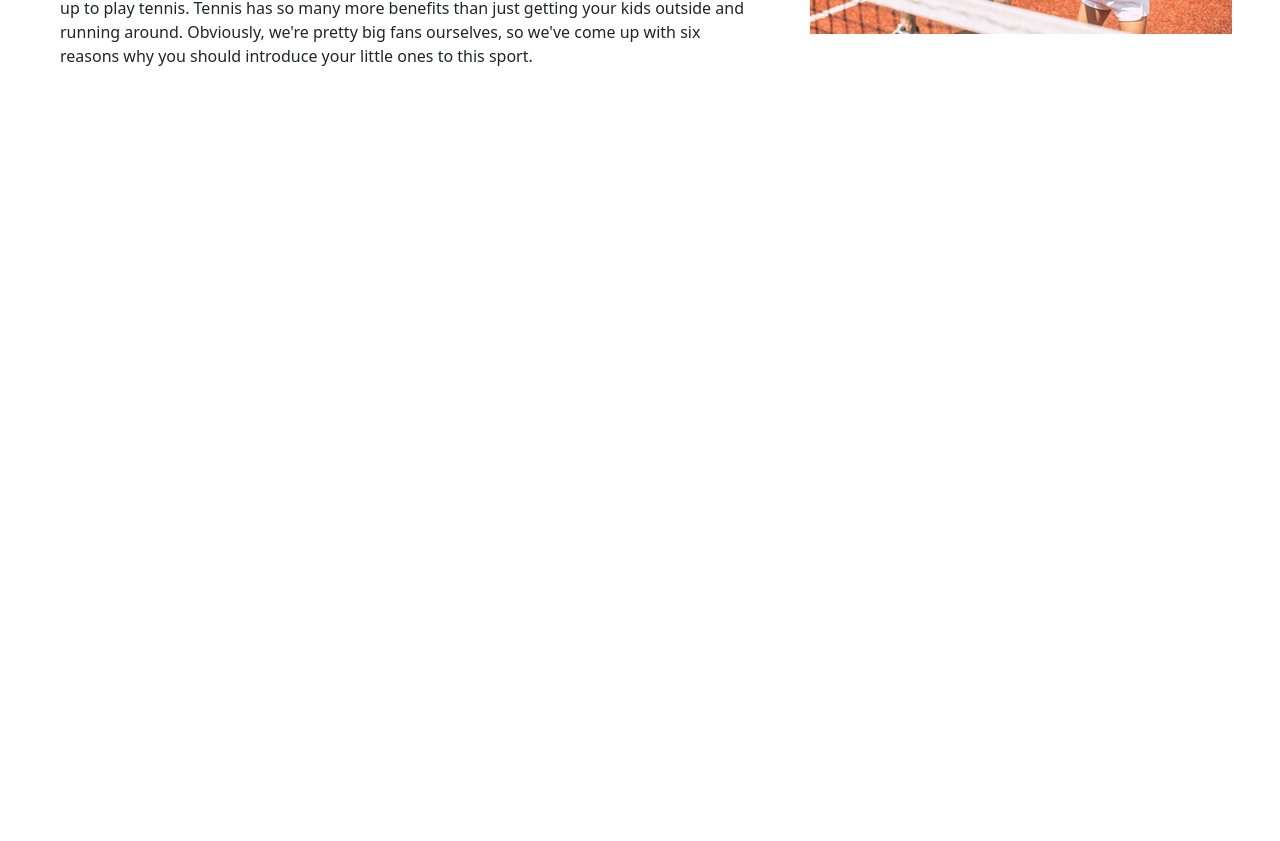
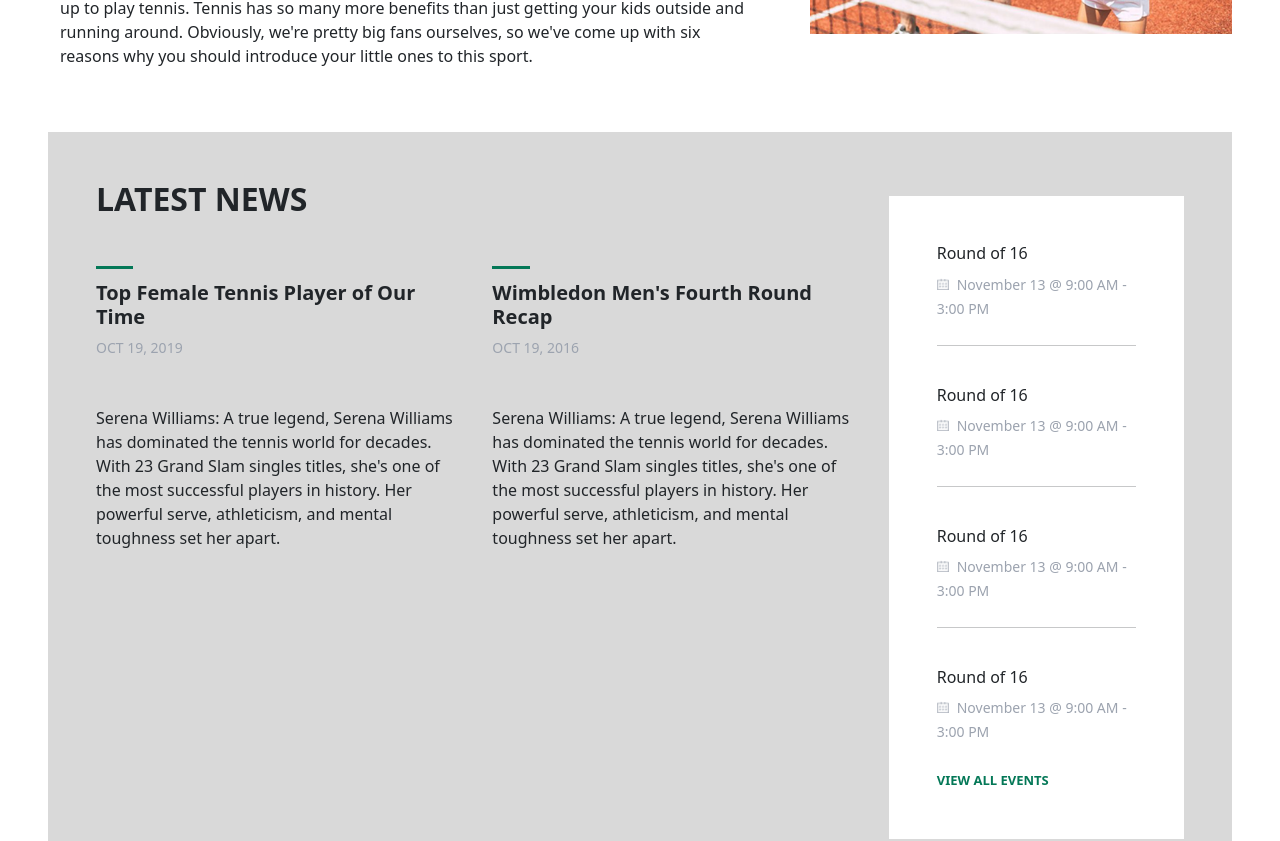
Before and after one commit to andersantos93/tennis-landing-page, a React (Vite) app: page / in a window 1280 px wide. Shown: the part 940-1781 px from the top of the page. Before the commit the page ends 1024 px from the top, so only its background shows below. Built offline with nearby package versions, Linux system fonts and the light colour scheme.

Commit message:
add latest news section with responsive layout

```diff
--- a/src/App.jsx
+++ b/src/App.jsx
@@ -3,12 +3,14 @@
 
 import About from "./components/About";
 import DoMore from "./components/DoMore";
+import LatestNews from "./components/LatestNews";
 
 function App() {
   return (
     <>
       <About />
       <DoMore />
+      <LatestNews />
     </>
   );
 }
--- a/src/components/About.jsx
+++ b/src/components/About.jsx
@@ -8,17 +8,17 @@
       <img
         src={player}
         alt="Player image"
-        class="img-fluid"
+        className="img-fluid"
         width="350"
         height="350"
       />
       <div className="container text-center d-flex flex-column about">
         <h2 className="fs-1 fw-medium">About the Club</h2>
-        <p>
+        <p className="fs-5">
           At the award-winning ProShot. than just a cold calculated business -
           it is passion!
         </p>
-        <p>
+        <p className="fs-6">
           Vilas Tennis Academy offers tennis camps and professional programs
           every week of the year in Punta Cana (Dominican Republic) for juniors
           and adults tennis player.
@@ -33,7 +33,7 @@
         </div>
       </div>
 
-      <div className="container text-center mt-3 p-4 info">
+      <div className="text-center mt-3 p-4 info">
         <div className="row mt-3 mb-3 info">
           <div className="col-6 col-md-6 mb-5">
             <div className="fs-1 text-light">12</div>
--- a/src/components/DoMore.jsx
+++ b/src/components/DoMore.jsx
@@ -25,7 +25,7 @@
             </span>
           </div>
           <div className="container mt-4">
-            <p>
+            <p className="fs-6 fw-normal">
               Ever struggle with thinking of fun activities for your kids to do?
               Things they can participate in that might even foster a shared
               interest? We have a perfect solution for you: sign them up to play
--- a/src/components/LatestNews.jsx
+++ b/src/components/LatestNews.jsx
@@ -0,0 +1,94 @@
+import "../styles/latestnews.css";
+
+import calendaricon from "../assets/calendar-icon.png";
+
+export default function LatestNews() {
+  return (
+    <section className="latestnews m-5 px-5 p-5">
+      <h2 className="fs-2 fw-bold text-uppercase mb-3">Latest News</h2>
+      <div className="d-flex flex-column flex-md-row gap-4 mt-5">
+        <div className="d-flex flex-column">
+          <h4 className="fs-5 fw-semibold">
+            Top Female Tennis Player of Our Time
+          </h4>
+          <span className="fw-normal text-uppercase">Oct 19, 2019</span>
+          <p className="mt-3 mt-md-5">
+            Serena Williams: A true legend, Serena Williams has dominated the
+            tennis world for decades. With 23 Grand Slam singles titles, she's
+            one of the most successful players in history. Her powerful serve,
+            athleticism, and mental toughness set her apart.
+          </p>
+        </div>
+        <div className="d-flex flex-column">
+          <h4 className="fs-5 fw-semibold">
+            Wimbledon Men's Fourth Round Recap
+          </h4>
+          <span className="fw-normal text-uppercase">Oct 19, 2016</span>
+          <p className="mt-3 mt-md-5">
+            Serena Williams: A true legend, Serena Williams has dominated the
+            tennis world for decades. With 23 Grand Slam singles titles, she's
+            one of the most successful players in history. Her powerful serve,
+            athleticism, and mental toughness set her apart.
+          </p>
+        </div>
+        <div className="d-flex flex-column p-5 gap-4 events">
+          <div>
+            <h6>Round of 16</h6>
+            <img
+              src={calendaricon}
+              alt="Calendar icon"
+              width="12"
+              height="12"
+              className="me-2"
+            />
+            <span>November 13 @ 9:00 AM - 3:00 PM</span>
+            <hr />
+          </div>
+          <div>
+            <h6>Round of 16</h6>
+            <img
+              src={calendaricon}
+              alt="Calendar icon"
+              width="12"
+              height="12"
+              className="me-2"
+            />
+            <span>November 13 @ 9:00 AM - 3:00 PM</span>
+            <hr />
+          </div>
+          <div>
+            <h6>Round of 16</h6>
+            <img
+              src={calendaricon}
+              alt="Calendar icon"
+              width="12"
+              height="12"
+              className="me-2"
+            />
+            <span>November 13 @ 9:00 AM - 3:00 PM</span>
+            <hr />
+          </div>
+          <div>
+            <h6>Round of 16</h6>
+            <img
+              src={calendaricon}
+              alt="Calendar icon"
+              width="12"
+              height="12"
+              className="me-2"
+            />
+            <span>November 13 @ 9:00 AM - 3:00 PM</span>
+          </div>
+          <div>
+            <a
+              href="#"
+              className="fw-semibold text-uppercase text-decoration-none"
+            >
+              View all Events
+            </a>
+          </div>
+        </div>
+      </div>
+    </section>
+  );
+}
--- a/src/styles/domore.css
+++ b/src/styles/domore.css
@@ -3,10 +3,15 @@
   padding-bottom: 5px;
   content: "";
   display: block;
+  width: 100%;
 }
 
 @media screen and (max-width: 768px) {
-  img {
+  .domore .details {
+    width: 100%;
+  }
+
+  .domore img {
     width: 530px;
   }
 }
--- /dev/null
+++ b/src/styles/latestnews.css
@@ -0,0 +1,42 @@
+.latestnews {
+  background-color: #d9d9d9;
+}
+
+.latestnews h4::before {
+  border-top: 3px solid var(--default-green-700);
+  padding-top: 12px;
+  content: "";
+  display: block;
+  width: 10%;
+}
+
+.latestnews span {
+  color: var(--default-gray-400);
+  font-size: 14px;
+}
+
+.latestnews .events {
+  width: 100%;
+  background-color: #fff;
+}
+
+.latestnews hr {
+  margin-top: 25px;
+}
+
+.latestnews img,
+svg {
+  vertical-align: baseline !important;
+}
+
+.latestnews a {
+  font-size: 13px;
+  color: var(--default-green-700);
+}
+
+@media screen and (min-width: 768px) {
+  .latestnews .events {
+    position: relative;
+    bottom: 70px;
+  }
+}
```
Also changed, not shown: src/assets/calendar-icon.png (added).
